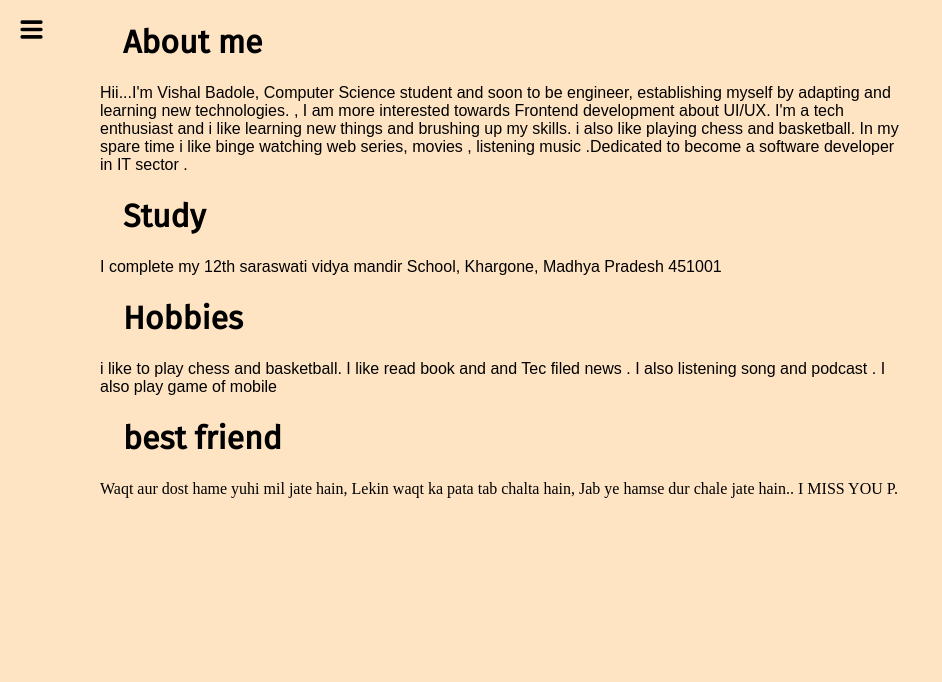
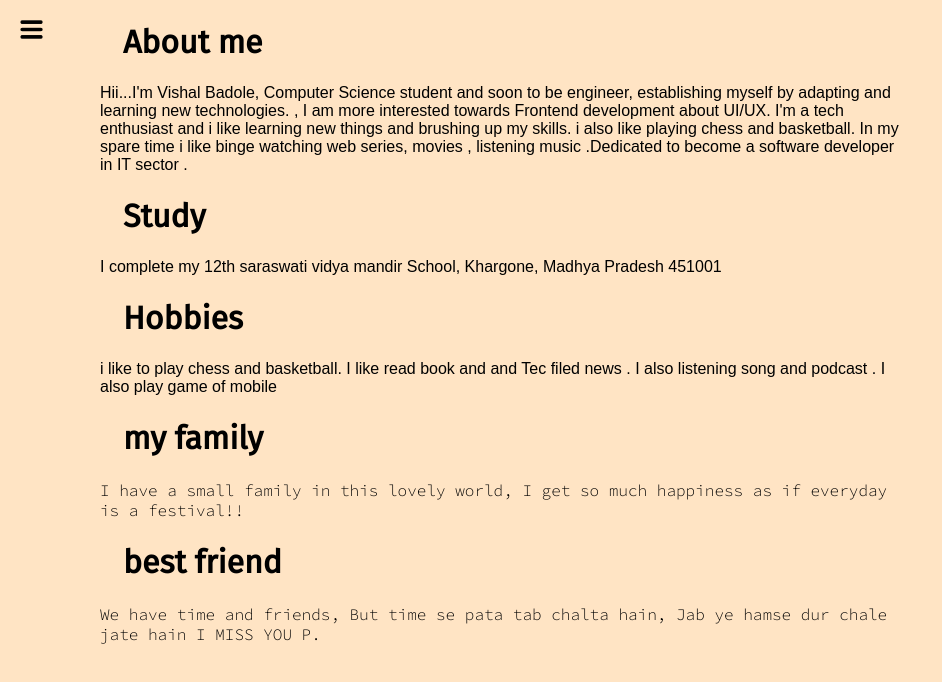
Before and after one commit to Vishalbadole10/vishalportfolio, a website: page About.html in a window 1280 px wide. Shown: the whole page, without its empty margins (0-942 px from the left). Drawn offline with Linux system fonts and the light colour scheme.

Commit message:
Update About.html

```diff
--- a/About.html
+++ b/About.html
@@ -40,12 +40,12 @@
           <p class="p-heading" ; style="font-family:'Amiri', serif ; font-family: 'Noto Sans JP', sans-serif;">
             i like to play chess and basketball. I like read book and and Tec filed news . I also listening song and
             podcast . I also play game of mobile</p>
+        <h1> my family</h1>
+        <p> I have a small family in this lovely world, I get so much happiness as if everyday is a festival!!</p>
          <h1> best friend </h1>
-        <pen> Waqt aur dost hame yuhi mil jate hain,
-              Lekin waqt ka pata tab chalta hain,
-              Jab ye hamse dur chale jate hain..
+        <p> We have time and friends, But time se pata tab chalta hain, Jab ye hamse dur chale jate hain
                I MISS YOU P.
-         </pen>
+         </p>
           <script src="index.js"></script>
 </body>
 
```
